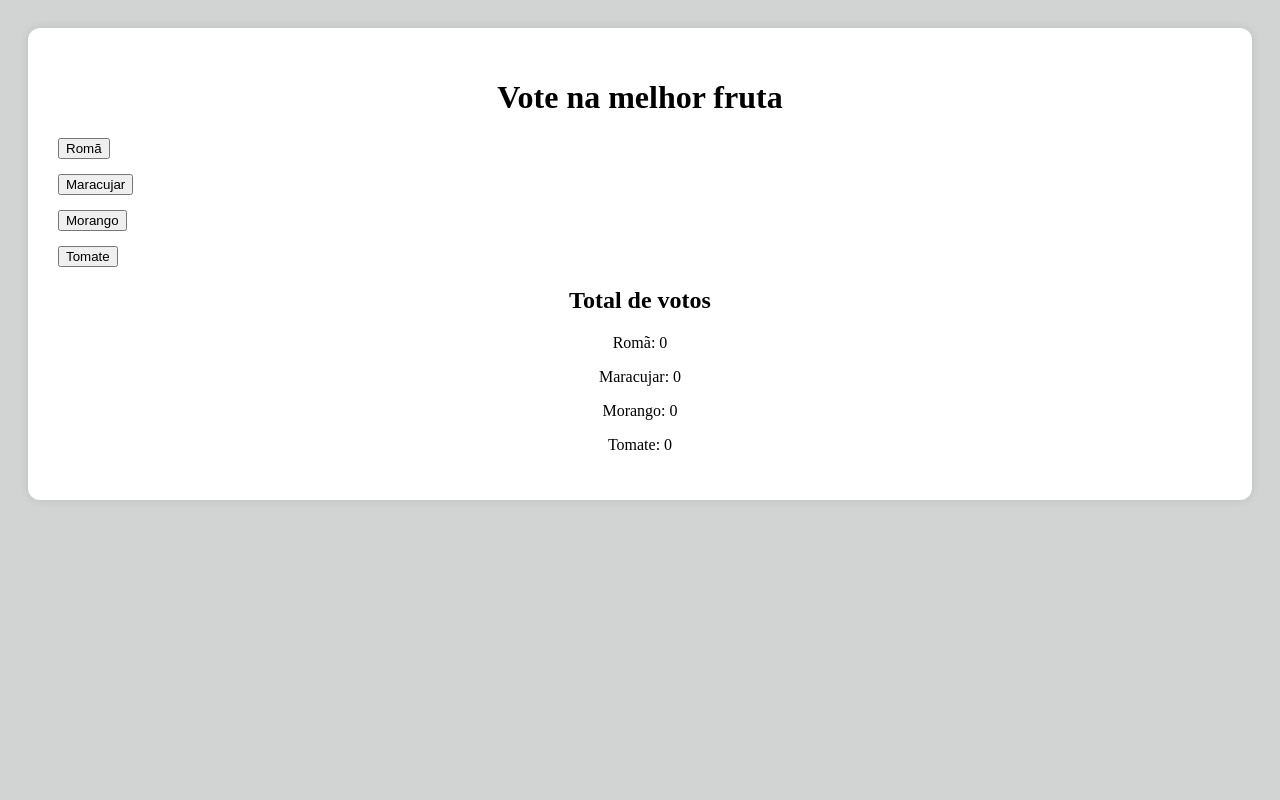
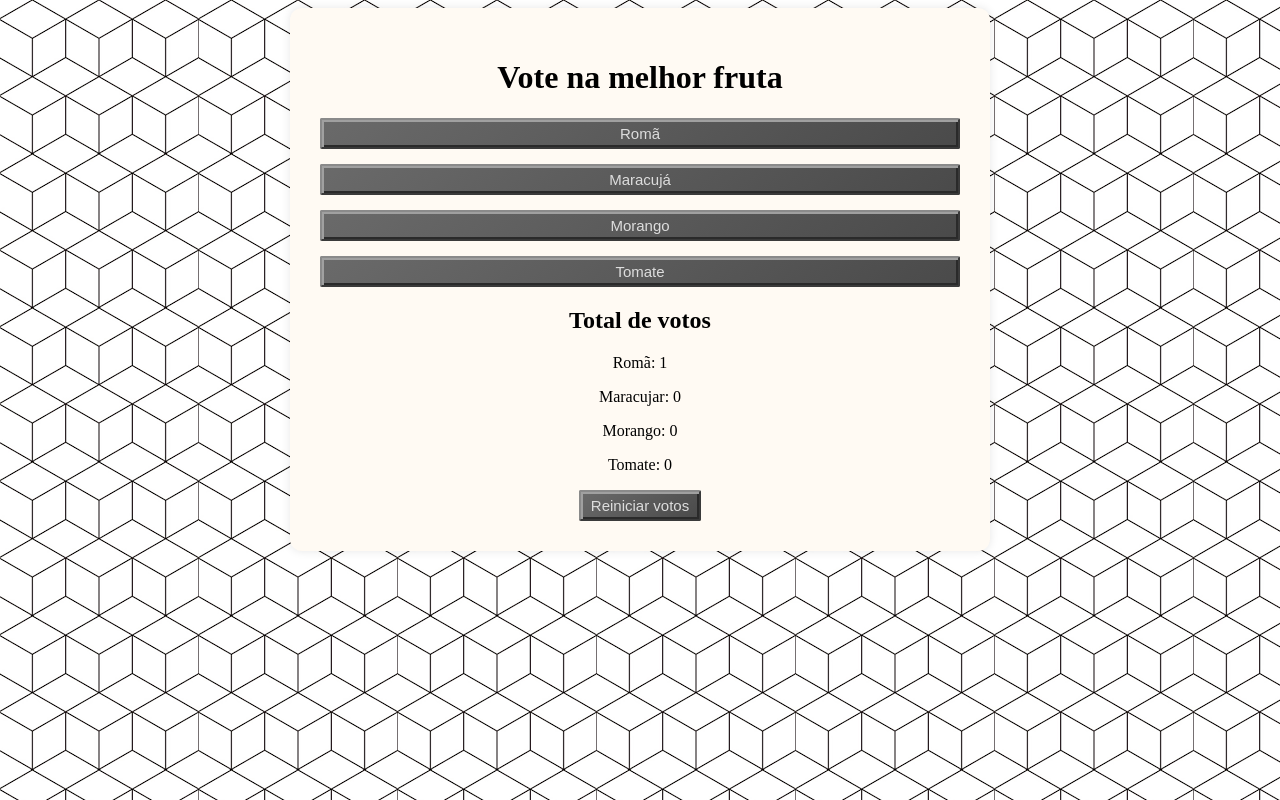
Before and after one commit to IsaacVianaDS/Vota-o, a plain HTML site: page index.html in a window 1280 px wide. Both pictures are taken after a click on the button "Romã". Drawn offline with Linux system fonts and the light colour scheme.

Commit message:
Terminei, nem quero mexer mais

```diff
--- a/index.html
+++ b/index.html
@@ -8,12 +8,12 @@
 </head>
 <body>
 
-    <div class="conteiner">
+    <div class="container">
         <h1>Vote na melhor fruta</h1>
 
         <div class="opcoes">
             <button class="voto" data-candidato="Roma">Romã</button>
-            <button class="voto" data-candidato="Maracujar">Maracujar</button>
+            <button class="voto" data-candidato="Maracuja">Maracujá</button>
             <button class="voto" data-candidato="Morango">Morango</button>
             <button class="voto" data-candidato="Tomate">Tomate</button>
         </div>
@@ -21,10 +21,12 @@
         <div class="resultado">
             <h2>Total de votos</h2>
             <p>Romã: <span id="votoRoma">0</span></p>
-            <p>Maracujar: <span id="votoMaracujar">0</span></p>
+            <p>Maracujar: <span id="votoMaracuja">0</span></p>
             <p>Morango: <span id="votoMorango">0</span></p>
             <p>Tomate: <span id="votoTomate">0</span></p>
         </div>
+
+        <button id="reiniciar" class="voto">Reiniciar votos</button>
     </div>
 
     <script src="script.js"></script>
--- a/script.js
+++ b/script.js
@@ -1,23 +1,34 @@
 const botoes = document.querySelectorAll(".voto");
 
-let Roma = 0;
-let Maracujar = 0;
-let Morango = 0;
-let Tomate = 0;
-
+let votoRoma = 0;
+let votoMaracuja = 0;
+let votoMorango = 0;
+let votoTomate = 0;
 
 botoes.forEach(botao => {
   botao.addEventListener("click", () => {
     const candidato = botao.dataset.candidato;
 
     if (candidato === "Roma") votoRoma++;
-    if (candidato === "Maracujar") votoMaracujar++;
+    if (candidato === "Maracuja") votoMaracuja++;
     if (candidato === "Morango") votoMorango++;
     if (candidato === "Tomate") votoTomate++;
 
-    document.getElementById("votoRoma").textContent = Roma;
-    document.getElementById("votoMaracujar").textContent = Maracujar;
-    document.getElementById("votoMorango").textContent = Morango;
-    document.getElementById("votoTomate").textContent = Tomate;
+    document.getElementById("votoRoma").textContent = votoRoma;
+    document.getElementById("votoMaracuja").textContent = votoMaracuja;
+    document.getElementById("votoMorango").textContent = votoMorango;
+    document.getElementById("votoTomate").textContent = votoTomate;
   });
 });
+
+document.getElementById("reiniciar").addEventListener("click", () => {
+    votoRoma = 0;
+    votoMaracuja = 0;
+    votoMorango = 0;
+    votoTomate = 0;
+
+    document.getElementById("votoRoma").textContent = votoRoma;
+    document.getElementById("votoMaracuja").textContent = votoMaracuja;
+    document.getElementById("votoMorango").textContent = votoMorango;
+    document.getElementById("votoTomate").textContent = votoTomate;
+  });
--- a/style.css
+++ b/style.css
@@ -1,13 +1,12 @@
-body {
-    background-color: rgb(210, 212, 212);
+body{
+    background-image:url(fundo2.png);
     text-align: center;
-    padding: 20px;
-
 }
-
-.conteiner {
-    background-color: white;
+.container{   /*edição da div conteiner*/
+    background-color: rgb(255, 250, 243);
+    width: 50vw;
     border-radius: 12px;
+    margin: auto;
     padding: 30px;
     margin: auto;
     box-shadow: 0 0 10px rgba(0,0,0,0.1);
@@ -22,9 +21,25 @@ body {
 }
 
 .voto{
-    width:fit-content;
+
+    align-items: center;
+    gap: 8px;
+    padding: 5px 10px;
+    font-size: 15px;
+    color: #ddd;
+    background: linear-gradient(145deg, #6a6a6a, #4a4a4a);
+    border: 2px solid #3a3a3a;
+    border-top-color: #8a8a8a;
+    border-left-color: #8a8a8a;
+    border-radius: 2px;
+    box-shadow:inset 2px 2px 0 #a0a0a0, inset -2px -2px 0 #2a2a2a;
+    cursor: pointer;
 }
 
 .voto:hover {
-  background-color: #2a4855;
+    background: linear-gradient(145deg, #7a7a7a, #5a5a5a);
+    box-shadow:
+      inset 1px 1px 0 #b0b0b0,
+      inset -1px -1px 0 #1a1a1a;
+    color: #fff;
 }
```
Also changed, not shown: fundo2.png (added).
